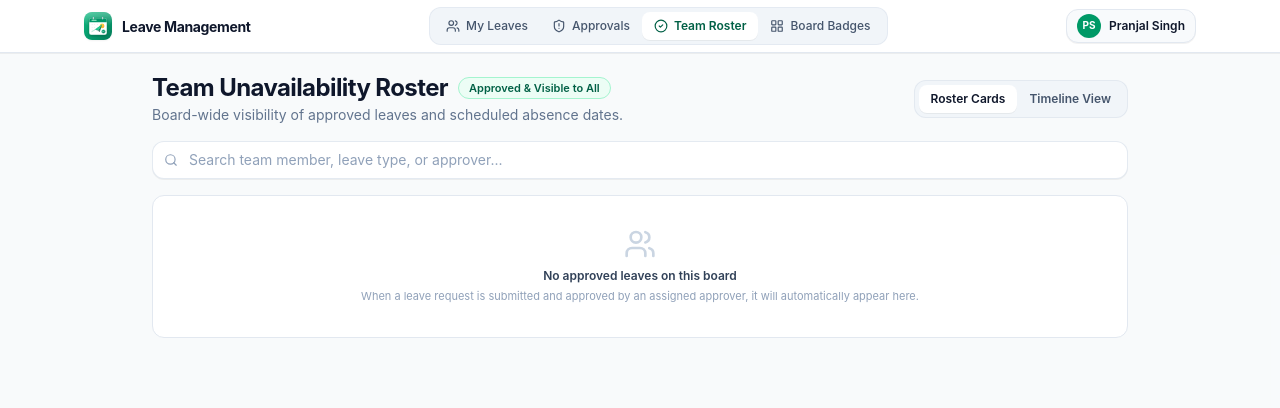
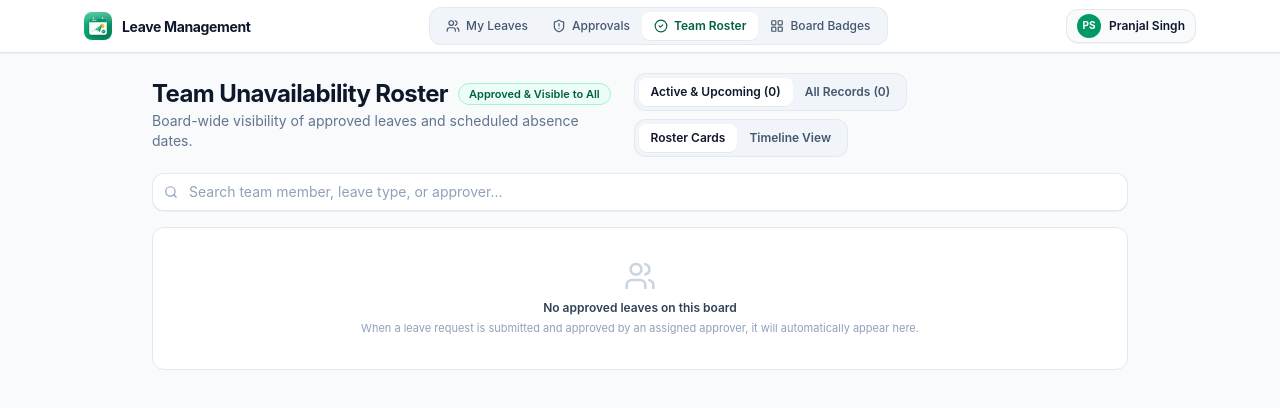
Before and after one commit to Techexplified/leave_management, a React (Vite) app: page / in a window 1280 px wide. Both pictures are taken after a click on the button "Team Roster". Shown: the top 408 px of the page. Built offline with nearby package versions, Linux system fonts and the light colour scheme.

Commit message:
fix(leave-request): restrict past dates from selection and update roster filters

```diff
--- a/src/components/EmployeeDashboard.jsx
+++ b/src/components/EmployeeDashboard.jsx
@@ -1,5 +1,13 @@
 import React from 'react';
 import { Plus, Clock, CheckCircle2, AlertCircle, CalendarDays, Trash2 } from 'lucide-react';
+
+function getTodayDateString() {
+  const now = new Date();
+  const year = now.getFullYear();
+  const month = String(now.getMonth() + 1).padStart(2, '0');
+  const day = String(now.getDate()).padStart(2, '0');
+  return `${year}-${month}-${day}`;
+}
 
 export default function EmployeeDashboard({
   currentUser,
@@ -7,6 +15,8 @@ export default function EmployeeDashboard({
   onRequestLeave,
   onDeleteLeave
 }) {
+  const todayStr = getTodayDateString();
+
   // Filter leaves submitted by the currently active user
   const userLeaves = records.filter(r => r.requesterId === currentUser.id);
 
@@ -145,9 +155,13 @@ export default function EmployeeDashboard({
 
                     <div className="flex items-center gap-2">
                       {isApproved && (
-                        <span className="inline-flex items-center gap-1 px-2.5 py-0.5 rounded-full text-xs font-semibold bg-emerald-50 text-emerald-700 border border-emerald-200">
+                        <span className={`inline-flex items-center gap-1 px-2.5 py-0.5 rounded-full text-xs font-semibold ${
+                          leave.endDate && leave.endDate < todayStr
+                            ? 'bg-slate-100 text-slate-600 border border-slate-200'
+                            : 'bg-emerald-50 text-emerald-700 border border-emerald-200'
+                        }`}>
                           <CheckCircle2 className="w-3.5 h-3.5" />
-                          Approved
+                          {leave.endDate && leave.endDate < todayStr ? 'Completed' : 'Approved'}
                         </span>
                       )}
                       {isPending && (
--- a/src/components/RequestLeaveModal.jsx
+++ b/src/components/RequestLeaveModal.jsx
@@ -1,6 +1,15 @@
 import React, { useState, useEffect } from 'react';
 import { X, Calendar, AlertTriangle, Check, UserCheck, AlertCircle } from 'lucide-react';
 import { LEAVE_CATEGORIES, calculateBusinessDays } from '../data/mockData';
+
+// Helper to get local date string YYYY-MM-DD
+function getTodayDateString() {
+  const now = new Date();
+  const year = now.getFullYear();
+  const month = String(now.getMonth() + 1).padStart(2, '0');
+  const day = String(now.getDate()).padStart(2, '0');
+  return `${year}-${month}-${day}`;
+}
 
 export default function RequestLeaveModal({
   isOpen,
@@ -11,6 +20,8 @@ export default function RequestLeaveModal({
   onSubmitLeave,
   existingRecords
 }) {
+  const todayStr = getTodayDateString();
+
   const [category, setCategory] = useState(LEAVE_CATEGORIES[0]);
   const [startDate, setStartDate] = useState('');
   const [endDate, setEndDate] = useState('');
@@ -25,17 +36,16 @@ export default function RequestLeaveModal({
     m => m.id !== currentUser.id && m.username !== currentUser.username
   );
 
-  // Set default dates
+  // Set default dates whenever modal is opened: MUST NEVER be in the past!
   useEffect(() => {
-    if (isOpen && !startDate) {
-      const today = new Date();
-      const nextMon = new Date(today);
-      nextMon.setDate(today.getDate() + ((1 + 7 - today.getDay()) % 7 || 7));
-      const nextFri = new Date(nextMon);
-      nextFri.setDate(nextMon.getDate() + 4);
-
-      setStartDate(nextMon.toISOString().slice(0, 10));
-      setEndDate(nextFri.toISOString().slice(0, 10));
+    if (isOpen) {
+      const today = getTodayDateString();
+      if (!startDate || startDate < today) {
+        setStartDate(today);
+        setEndDate(today);
+      } else if (!endDate || endDate < startDate) {
+        setEndDate(startDate);
+      }
     }
   }, [isOpen]);
 
@@ -63,10 +73,30 @@ export default function RequestLeaveModal({
 
   if (!isOpen) return null;
 
+  const handleClose = () => {
+    const today = getTodayDateString();
+    setReason('');
+    setCoverageNotes('');
+    setStartDate(today);
+    setEndDate(today);
+    onClose();
+  };
+
   const handleSubmit = (e) => {
     e.preventDefault();
+    const currentToday = getTodayDateString();
+
     if (!startDate || !endDate || businessDays <= 0) {
       alert('Please select a valid date range.');
+      return;
+    }
+    // Strict past-date prevention
+    if (startDate < currentToday) {
+      alert('Dates in the past cannot be selected for leave requests. Please select today or a future date.');
+      return;
+    }
+    if (endDate < startDate) {
+      alert('End date cannot be earlier than start date.');
       return;
     }
     if (!reason.trim()) {
@@ -106,7 +136,7 @@ export default function RequestLeaveModal({
     };
 
     onSubmitLeave(newRecord);
-    onClose();
+    handleClose();
   };
 
   return (
@@ -124,7 +154,7 @@ export default function RequestLeaveModal({
             </div>
           </div>
           <button
-            onClick={onClose}
+            onClick={handleClose}
             className="text-slate-400 hover:text-slate-600 p-1 rounded-lg hover:bg-slate-200/50 transition-colors cursor-pointer"
           >
             <X className="w-4 h-4" />
@@ -156,7 +186,7 @@ export default function RequestLeaveModal({
             </div>
           </div>
 
-          {/* Date Range Picker */}
+          {/* Date Range Picker (Past dates completely restricted) */}
           <div className="grid grid-cols-1 sm:grid-cols-2 gap-3">
             <div>
               <label className="block text-xs font-semibold text-slate-700 mb-1">
@@ -164,11 +194,28 @@ export default function RequestLeaveModal({
               </label>
               <input
                 type="date"
+                min={todayStr}
                 value={startDate}
-                onChange={(e) => setStartDate(e.target.value)}
+                onChange={(e) => {
+                  const val = e.target.value;
+                  if (val && val < todayStr) {
+                    setStartDate(todayStr);
+                    if (endDate && endDate < todayStr) {
+                      setEndDate(todayStr);
+                    }
+                  } else {
+                    setStartDate(val);
+                    if (endDate && val > endDate) {
+                      setEndDate(val);
+                    }
+                  }
+                }}
                 className="w-full bg-white border border-slate-300 text-slate-800 text-xs rounded-xl px-3 py-2 focus:outline-none focus:ring-2 focus:ring-emerald-500 focus:border-emerald-500 shadow-2xs cursor-pointer"
                 required
               />
+              <p className="text-[10px] text-slate-400 mt-1">
+                Past dates disabled (min: Today)
+              </p>
             </div>
 
             <div>
@@ -177,12 +224,23 @@ export default function RequestLeaveModal({
               </label>
               <input
                 type="date"
+                min={startDate && startDate >= todayStr ? startDate : todayStr}
                 value={endDate}
-                onChange={(e) => setEndDate(e.target.value)}
-                min={startDate}
+                onChange={(e) => {
+                  const val = e.target.value;
+                  const minAllowed = startDate && startDate >= todayStr ? startDate : todayStr;
+                  if (val && val < minAllowed) {
+                    setEndDate(minAllowed);
+                  } else {
+                    setEndDate(val);
+                  }
+                }}
                 className="w-full bg-white border border-slate-300 text-slate-800 text-xs rounded-xl px-3 py-2 focus:outline-none focus:ring-2 focus:ring-emerald-500 focus:border-emerald-500 shadow-2xs cursor-pointer"
                 required
               />
+              <p className="text-[10px] text-slate-400 mt-1">
+                Must be on or after start date
+              </p>
             </div>
           </div>
 
--- a/src/components/TeamRosterView.jsx
+++ b/src/components/TeamRosterView.jsx
@@ -1,16 +1,35 @@
 import React, { useState } from 'react';
-import { Search, CheckCircle2, Users, ShieldCheck } from 'lucide-react';
+import { Search, CheckCircle2, Users, ShieldCheck, CalendarClock } from 'lucide-react';
 import TimelineView from './TimelineView';
+
+// Helper to get local date string YYYY-MM-DD
+function getTodayDateString() {
+  const now = new Date();
+  const year = now.getFullYear();
+  const month = String(now.getMonth() + 1).padStart(2, '0');
+  const day = String(now.getDate()).padStart(2, '0');
+  return `${year}-${month}-${day}`;
+}
 
 export default function TeamRosterView({ records }) {
   const [viewMode, setViewMode] = useState('cards'); // 'cards' | 'timeline'
+  const [filterScope, setFilterScope] = useState('upcoming'); // 'upcoming' | 'all'
   const [searchQuery, setSearchQuery] = useState('');
+  const todayStr = getTodayDateString();
 
   // Only approved leaves appear on the public roster
   const approvedRecords = records.filter(r => r.status === 'Approved');
 
+  // Filter based on scope (by default: active & upcoming leaves; past dates excluded from active roster)
+  const scopedRecords = approvedRecords.filter(r => {
+    if (filterScope === 'upcoming') {
+      return !r.endDate || r.endDate >= todayStr;
+    }
+    return true;
+  });
+
   // Search filter
-  const filteredRecords = approvedRecords.filter(r => {
+  const filteredRecords = scopedRecords.filter(r => {
     const approverName = r.signOffs && r.signOffs.length > 0 ? r.signOffs[r.signOffs.length - 1].approverName : '';
     return (
       r.requesterName.toLowerCase().includes(searchQuery.toLowerCase()) ||
@@ -18,6 +37,8 @@ export default function TeamRosterView({ records }) {
       approverName.toLowerCase().includes(searchQuery.toLowerCase())
     );
   });
+
+  const activeUpcomingCount = approvedRecords.filter(r => !r.endDate || r.endDate >= todayStr).length;
 
   return (
     <div className="max-w-5xl mx-auto px-4 sm:px-6 py-5 space-y-4">
@@ -37,8 +58,34 @@ export default function TeamRosterView({ records }) {
           </p>
         </div>
 
-        {/* View Switcher */}
-        <div className="inline-flex bg-slate-100 p-1 rounded-xl border border-slate-200/90 text-xs font-semibold self-start sm:self-auto shrink-0">
+        {/* View Switcher & Scope Filter */}
+        <div className="flex items-center gap-2 flex-wrap">
+          {/* Active vs All Filter */}
+          <div className="inline-flex bg-slate-100 p-1 rounded-xl border border-slate-200/90 text-xs font-semibold">
+            <button
+              onClick={() => setFilterScope('upcoming')}
+              className={`px-3 py-1.5 rounded-lg transition-all cursor-pointer ${
+                filterScope === 'upcoming'
+                  ? 'bg-white text-slate-900 shadow-2xs'
+                  : 'text-slate-600 hover:text-slate-900'
+              }`}
+            >
+              Active & Upcoming ({activeUpcomingCount})
+            </button>
+            <button
+              onClick={() => setFilterScope('all')}
+              className={`px-3 py-1.5 rounded-lg transition-all cursor-pointer ${
+                filterScope === 'all'
+                  ? 'bg-white text-slate-900 shadow-2xs'
+                  : 'text-slate-600 hover:text-slate-900'
+              }`}
+            >
+              All Records ({approvedRecords.length})
+            </button>
+          </div>
+
+          {/* Cards vs Timeline Switcher */}
+          <div className="inline-flex bg-slate-100 p-1 rounded-xl border border-slate-200/90 text-xs font-semibold shrink-0">
             <button
               onClick={() => setViewMode('cards')}
               className={`px-3 py-1.5 rounded-lg transition-all cursor-pointer ${
@@ -59,6 +106,7 @@ export default function TeamRosterView({ records }) {
             >
               Timeline View
             </button>
+          </div>
         </div>
       </div>
 
@@ -114,10 +162,18 @@ export default function TeamRosterView({ records }) {
                       </div>
                     </div>
 
-                    <span className="inline-flex items-center gap-1 px-2.5 py-0.5 rounded-full text-xs font-semibold bg-emerald-50 text-emerald-700 border border-emerald-200 shrink-0">
+                    <div className="flex items-center gap-1.5 shrink-0">
+                      {item.endDate && item.endDate < todayStr ? (
+                        <span className="inline-flex items-center gap-1 px-2.5 py-0.5 rounded-full text-xs font-semibold bg-slate-100 text-slate-500 border border-slate-200">
+                          Completed
+                        </span>
+                      ) : (
+                        <span className="inline-flex items-center gap-1 px-2.5 py-0.5 rounded-full text-xs font-semibold bg-emerald-50 text-emerald-700 border border-emerald-200">
                           <CheckCircle2 className="w-3.5 h-3.5 text-emerald-600" />
                           Approved
                         </span>
+                      )}
+                    </div>
                   </div>
 
                   {/* Unavailability Window Box */}
```
Lines whose indentation alone changed are shown as unchanged.
